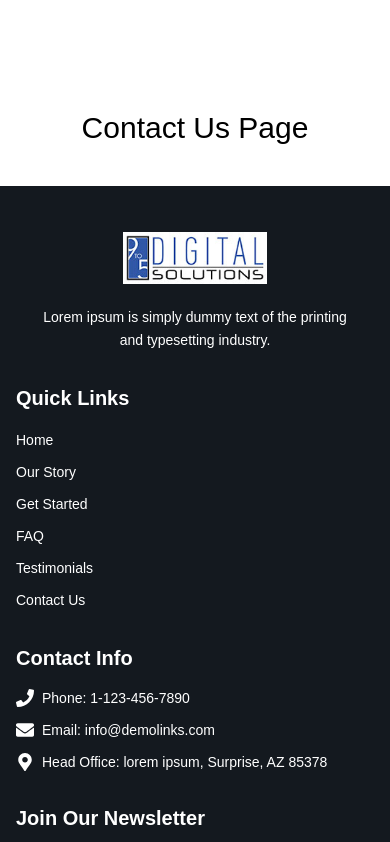
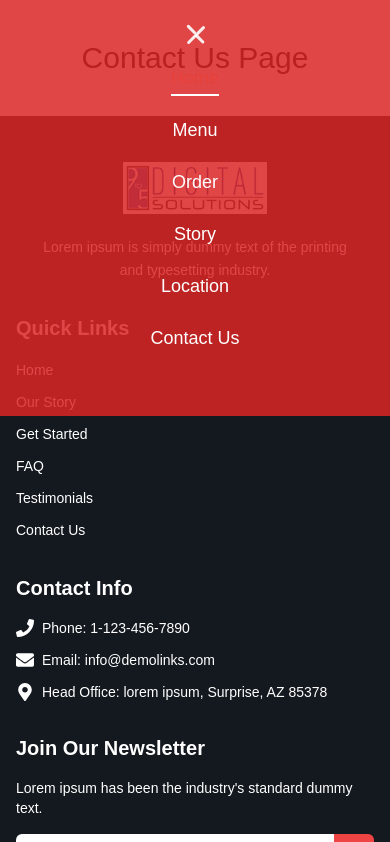
Before and after one commit to muhammadareeb01/restrauntassignment, a React (Create React App) app: page /contact in a window 390 px wide. Shown: the top 842 px of the page. Built offline with nearby package versions, Linux system fonts and the light colour scheme.

Commit message:
'updated'

```diff
--- a/src/App.css
+++ b/src/App.css
@@ -1,9 +1,10 @@
-
-
-
 html,
 body {
   height: 100%;
   margin: 0 !important;
   padding: 0 !important;
 }
+
+html {
+  scroll-behavior: smooth;
+}
--- a/src/App.jsx
+++ b/src/App.jsx
@@ -61,7 +61,7 @@ function App() {
 
   return (
     <div className="min-h-screen flex flex-col">
-      {location.pathname !== "/" && <Navbar />}
+      <Navbar />
       <main className="flex-grow">
         <Routes>
           <Route path="/" element={<Home />} />
--- a/src/components/Home/herosection.jsx
+++ b/src/components/Home/herosection.jsx
@@ -1,7 +1,6 @@
-// src/components/HeroSection.js
+
 import React from "react";
 import { Link } from "react-router-dom";
-import Navbar from "../Navbar/navbar";
 import wrapsImage from "../../assets/wrapsImage.png";
 import bikeAnimation from "../../assets/delivery-scooter.gif";
 
@@ -46,7 +45,6 @@ function HeroSection() {
         </div>
       </div>
       <div className="hero-content w-full mx-auto  z-10 relative">
-        <Navbar />
         <div className="hero-split flex flex-col md:flex-row items-left justify-between">
           <div className="hero-image lg:w-w-1/2 md:w-1/2 flex justify-center md:justify-start">
             <img
--- a/src/components/Navbar/navbar.jsx
+++ b/src/components/Navbar/navbar.jsx
@@ -5,12 +5,10 @@ import logo from "../../assets/logo.jpg";
 import "../../styles/navbar.css";
 
 function Navbar() {
-  // Set initial state of isOpen based on screen size
-  const [isOpen, setIsOpen] = useState(() => {
-    return window.innerWidth > 768; // true for desktop (>768px), false for mobile (≤768px)
-  });
+  const [isOpen, setIsOpen] = useState(true);
   const [activeLink, setActiveLink] = useState("/");
   const [isVisible, setIsVisible] = useState(true);
+  const [isAtTop, setIsAtTop] = useState(true); // New state to track if at top
   const [lastScrollY, setLastScrollY] = useState(0);
 
   const toggleMenu = () => {
@@ -32,34 +30,29 @@ function Navbar() {
     const handleScroll = () => {
       const currentScrollY = window.scrollY;
 
+      // Update visibility based on scroll direction
       if (currentScrollY > lastScrollY && currentScrollY > 70) {
         setIsVisible(false);
       } else {
         setIsVisible(true);
       }
 
+      // Update background state based on scroll position
+      if (currentScrollY <= 70) {
+        setIsAtTop(true);
+      } else {
+        setIsAtTop(false);
+      }
+
       setLastScrollY(currentScrollY);
     };
 
-    window.addEventListener("scroll", handleScroll);
+    window.addEventListener("scroll", handleScroll, { passive: true });
 
     return () => {
       window.removeEventListener("scroll", handleScroll);
     };
   }, [lastScrollY]);
-
-  // Add resize listener to update isOpen when screen size changes
-  useEffect(() => {
-    const handleResize = () => {
-      setIsOpen(window.innerWidth > 768);
-    };
-
-    window.addEventListener("resize", handleResize);
-
-    return () => {
-      window.removeEventListener("resize", handleResize);
-    };
-  }, []);
 
   const navLinksLeft = [
     { href: "/", label: "Home" },
@@ -103,7 +96,7 @@ function Navbar() {
     <nav
       className={`navbar w-full ${
         isVisible ? "visible" : "hidden"
-      } bg-transparent`}
+      } ${isAtTop ? "at-top" : "scrolled"}`} // Add class based on scroll position
     >
       <div className="navbar-container max-w-7xl mx-auto px-4 sm:px-6 lg:px-8 relative">
         <label htmlFor="check" className={`navbar-hamburger-wrapper ${isOpen ? "open" : "closed"}`}>
--- a/src/styles/footer.css
+++ b/src/styles/footer.css
@@ -40,5 +40,5 @@
 
 .footer-main{
 
-  background-color: #14191F ;
+  background-color: rgb(20, 25, 31) ;
 }
--- a/src/styles/navbar.css
+++ b/src/styles/navbar.css
@@ -1,14 +1,23 @@
 .navbar {
-  /* padding: 1rem 0; */
   height: 70px;
   margin: 0px !important;
   padding: 0px !important;
   display: flex;
   align-items: center;
-  position: sticky;
+  position: fixed;
   top: 0;
+  left: 0;
+  width: 100%;
   z-index: 1000;
-  transition: transform 0.3s ease-in-out;
+  transition: transform 0.3s ease-in-out, background-color 0.3s ease-in-out; /* Add background transition */
+}
+
+.navbar.at-top {
+  background: transparent; /* Transparent background at the top */
+}
+
+.navbar.scrolled {
+  background-color: rgba(220, 38, 38, 0.85); /* Solid dark background when scrolled */
 }
 
 .navbar.visible {
@@ -28,7 +37,7 @@
   width: 100%;
 }
 
-/* Hamburger Wrapper  */
+/* Hamburger Wrapper */
 .navbar-hamburger-wrapper {
   display: flex;
   flex-direction: column;
@@ -37,13 +46,11 @@
   z-index: 20;
 }
 
-
 .navbar-hamburger-wrapper.closed {
   position: absolute;
   left: 50%;
   transform: translateX(-50%);
 }
-
 
 .navbar-hamburger-wrapper.inside-links {
   position: static;
```
